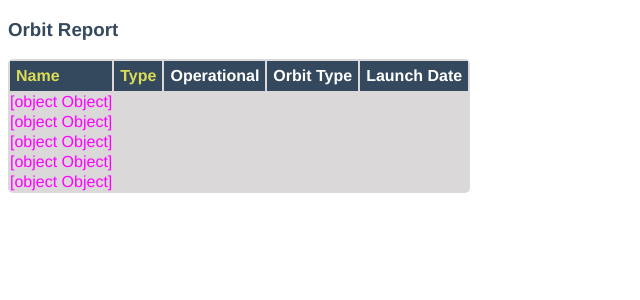
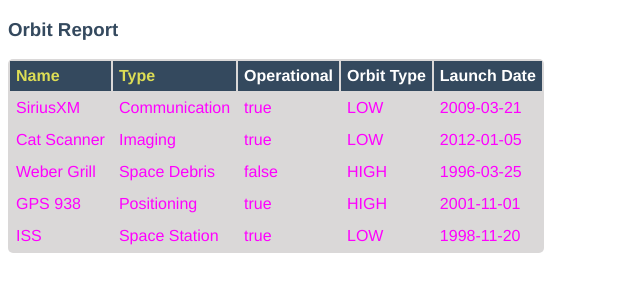
Before and after one commit to OliGuz170/Orbit-Report, an Angular app: page / in a window 1280 px wide. Shown: the top 300 px of the page, without its empty margins (0-640 px from the left). Built offline with nearby package versions, Linux system fonts and the light colour scheme.

Commit message:
Fixed the table to display the data. Section 1-4.

```diff
--- a/src/app/orbit-list/orbit-list.component.html
+++ b/src/app/orbit-list/orbit-list.component.html
@@ -7,5 +7,11 @@
         <th>Orbit Type</th>
         <th>Launch Date</th>
     </tr>
-    <tr *ngFor="let satellite of satellites">{{satellite}}</tr>
+    <tr *ngFor="let satellite of satellites">
+        <td>{{satellite.name}}</td>
+        <td>{{satellite.type}}</td>
+        <td>{{satellite.launchDate}}</td>
+        <td>{{satellite.orbitType}}</td>
+        <td>{{satellite.operational}}</td>
+        </tr>
 </table>
--- a/src/app/satellite.ts
+++ b/src/app/satellite.ts
@@ -5,9 +5,9 @@
 export class Satellite {
     constructor(name: string, type: string, operational: boolean, orbitType: string, launchDate: string){
         this.name = name;
-        this.orbitType = orbitType;
         this.type = type;
         this.operational = operational;
+        this.orbitType = orbitType;
         this.launchDate = launchDate;
     }
 }
```
Also changed, not shown: src/app/app.component.ts (+23 -0 lines).
